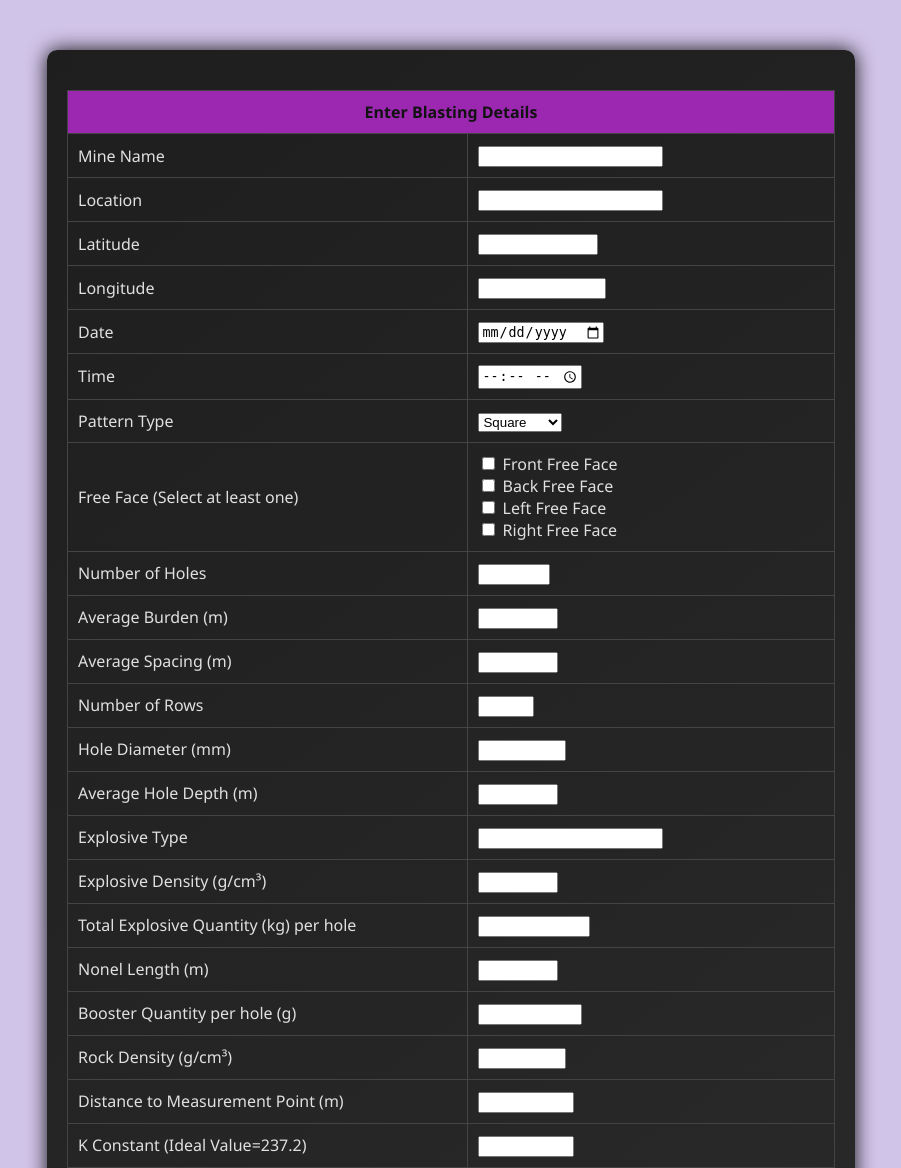
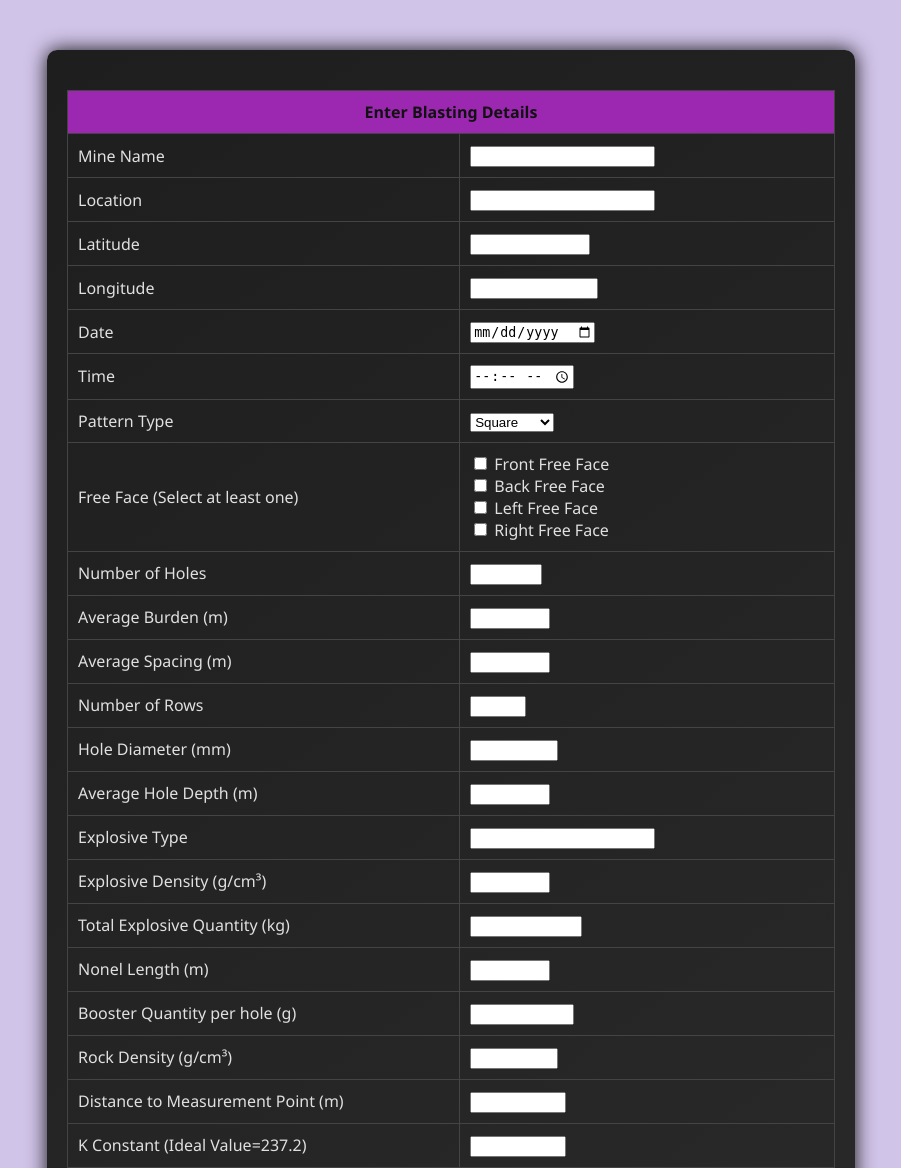
Before and after one commit to AWMKRUNAL/New-App, a Flask app: page / in a window 1280 px wide. Shown: the part 98-1266 px from the top of the page, without its empty margins (189-1090 px from the left). Run offline with Flask 3, Linux system fonts and the light colour scheme; parts of the project's set-up code (start-up, migrations or seed data) failed here and were passed over.

Commit message:
Update index.html

```diff
--- a/BlastGEN/templates/index.html
+++ b/BlastGEN/templates/index.html
@@ -250,7 +250,7 @@
                     <td><input type="number" step="0.01" id="explosive_density_g_cm3" name="explosive_density_g_cm3" min="1" max="10" required></td>
                 </tr>
                 <tr>
-                    <td><label for="total_explosive_quantity_kg">Total Explosive Quantity (kg) per hole</label></td>
+                    <td><label for="total_explosive_quantity_kg">Total Explosive Quantity (kg)</label></td>
                     <td><input type="number" step="0.01" id="total_explosive_quantity_kg" name="total_explosive_quantity_kg" min="5" max="100000" required></td>
                 </tr>
                 <tr>
```
